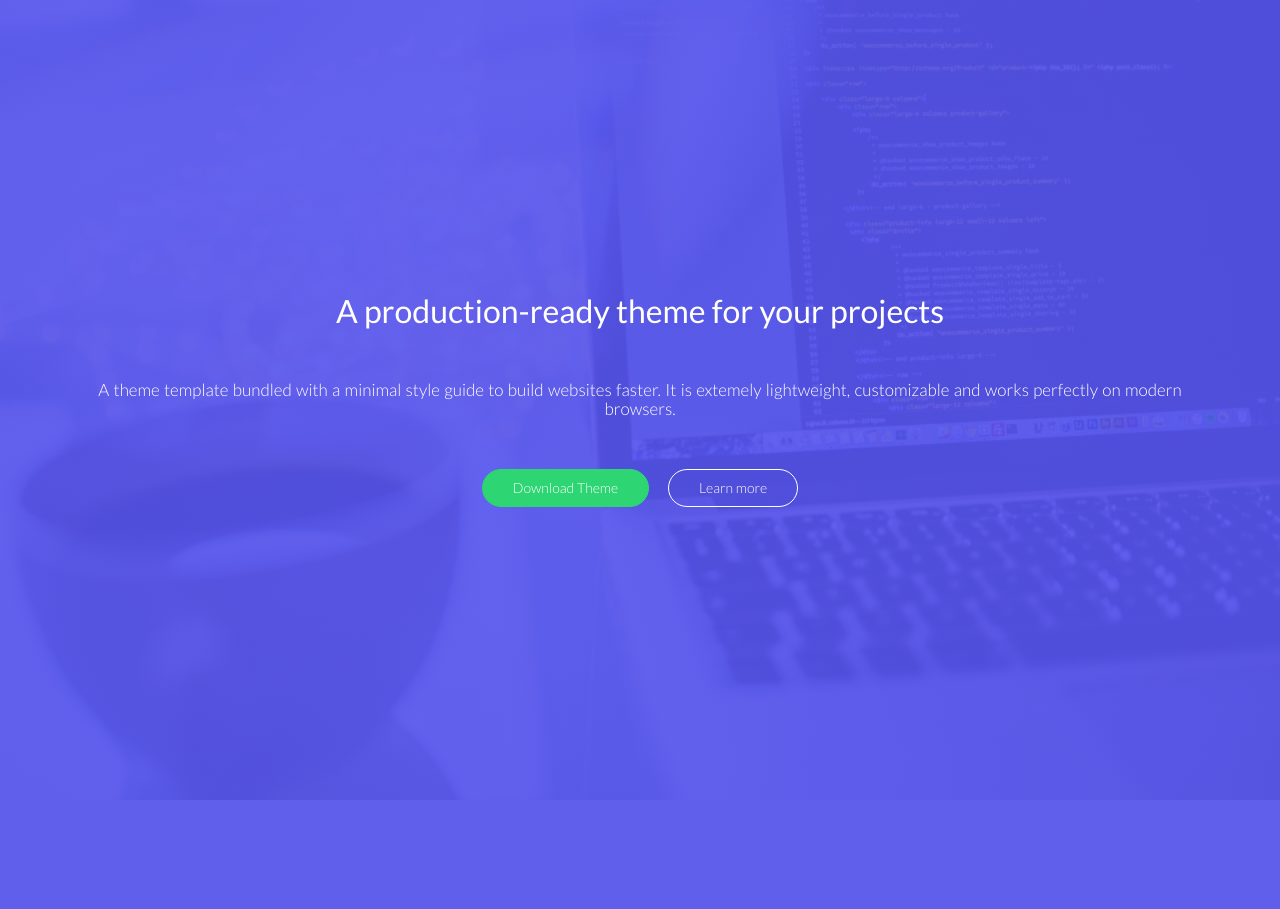
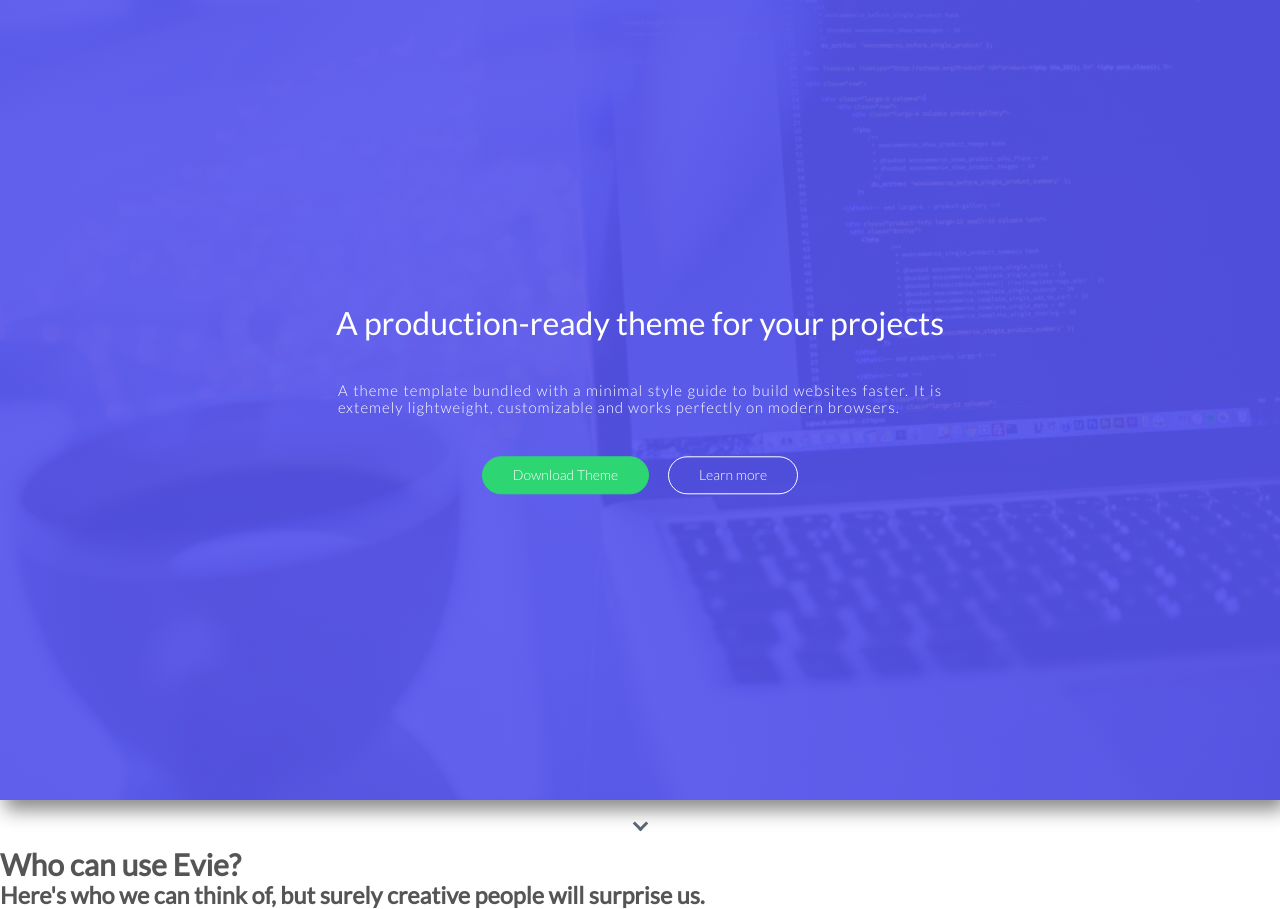
Before and after one commit to meghna-saxena/javascript-libraries, a PHP site: page / in a window 1280 px wide. Before the commit the page ends 800 px from the top, so only its background shows below. Run offline with PHP 8.4, Linux system fonts and the light colour scheme.

Commit message:
hands-on exercise

```diff
--- a/my-website/index.html
+++ b/my-website/index.html
@@ -14,11 +14,29 @@
 <body>
     <header>
         <div class="header-textbox">
-            <h1>A production-ready theme for your projects</h1>
-            <p>A theme template bundled with a minimal style guide to build websites faster. It is extemely
-                lightweight, customizable and works perfectly on modern browsers.</p>
-                <a class="btn btn-full" href="#">Download Theme</a>
-                <a class="btn btn-transparent" href="#">Learn more</a>
+            <h1 class="header-heading">A production-ready theme for your projects</h1>
+            <p class="header-body">A theme template bundled with a minimal style guide to build websites faster. It is extemely lightweight, customizable
+                and works perfectly on modern browsers.</p>
+            <a class="btn btn-full" href="#">Download Theme</a>
+            <a class="btn btn-transparent" href="#">Learn more</a>
         </div>
     </header>
+    <div>
+        <p class="down-arrow-para">
+            <i class="arrow down"></i>
+        </p>
+    </div>
+
+    <section class="features">
+        <div class="row"></div>
+            <h2>Who can use Evie?</h2>
+            <h3>Here's who we can think of, but surely creative people will surprise us.
+            </h3>
+
+    </section>
+
+
+
+
+
 </body>
--- a/my-website/resources/css/style.css
+++ b/my-website/resources/css/style.css
@@ -24,6 +24,7 @@ header {
     background-position: center;
     background-attachment: fixed;
     height: 100vh; /* to cover the entire viewport, 100% of vh */
+    box-shadow: 5px 10px 18px #888888;
 }
 
 .header-textbox {
@@ -33,6 +34,18 @@ header {
     left: 50%;
     transform: translate(-50%, -50%);
     text-align: center;
+}
+
+.header-body {
+    width: 53%;
+    text-align: justify;
+    margin: 0 auto;
+    letter-spacing: 1px;
+    margin-bottom: 40px;
+}
+
+.header-heading {
+    margin-bottom: 40px;
 }
 
 h1 {
@@ -46,9 +59,7 @@ h1 {
 
  p {
     color: #fff;
-    font-size: 85%;
-    margin: 50px 0;
-    word-spacing: 1px;
+    font-size: 75%;
  }
 
  .btn:link,
@@ -84,3 +95,27 @@ h1 {
  .btn-transparent:active {
      background-color: #6261ef;
  }
+
+
+ i {
+    border: solid #576574;
+    border-width: 0 3px 3px 0;
+    display: inline-block;
+    padding: 4px;
+    text-align:center;
+
+}
+
+.down {
+    transform: rotate(45deg);
+    -webkit-transform: rotate(45deg);
+}
+
+.down-arrow-para {
+    text-align: center;
+    padding: 15px 25px;;
+}
+
+.card {
+
+}
```
Also changed, not shown: my-website/resources/js/index.js (added, +13 -0 lines).
